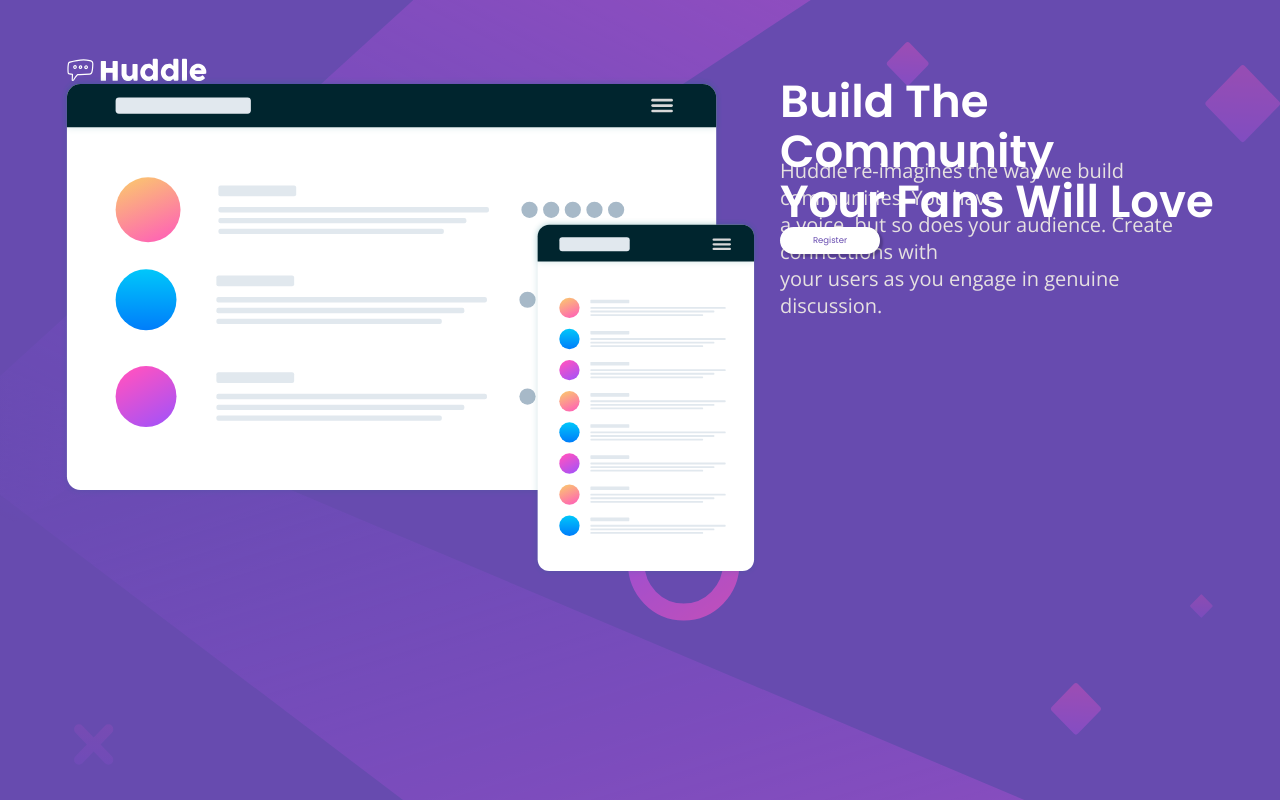
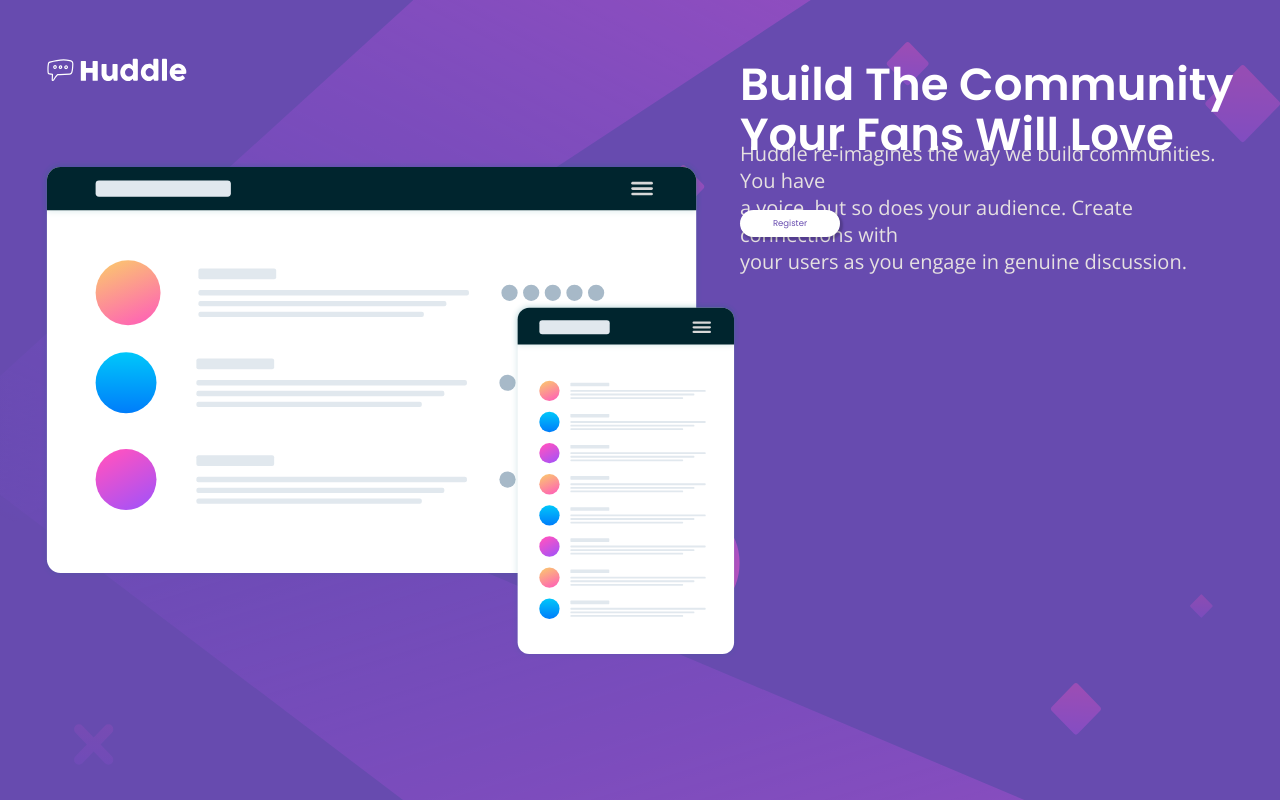
Before and after one commit to monsor3s/hundlepage, a React (Create React App) app: page / in a window 1280 px wide. Built offline with nearby package versions, Linux system fonts and the light colour scheme.

Commit message:
Update commit

```diff
--- a/src/pages/HomePage/styles.ts
+++ b/src/pages/HomePage/styles.ts
@@ -14,7 +14,6 @@ export const ContainerBox = styled.div`
     display: grid;
     grid-template-columns: 4rem repeat(2, 1fr) 4rem;
     grid-template-rows: 4rem repeat(7, 1fr) 4rem;
-    grid-column-gap: 20px;
     width: 100vw;
     height: 100vh;
     background-color: var(--violet);
@@ -43,6 +42,7 @@ export const Mockups = styled.img `
     z-index: 0;
     width: 700px;
     height: 500px;
+    margin-top: 10rem;
 
     grid-area: 3 / 2;
 `;
```
